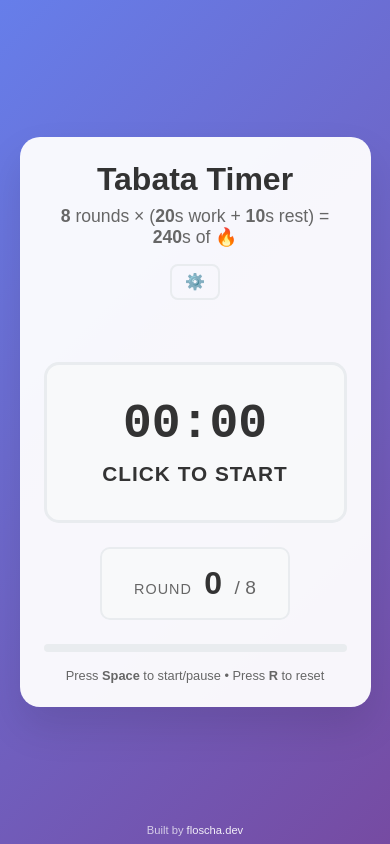
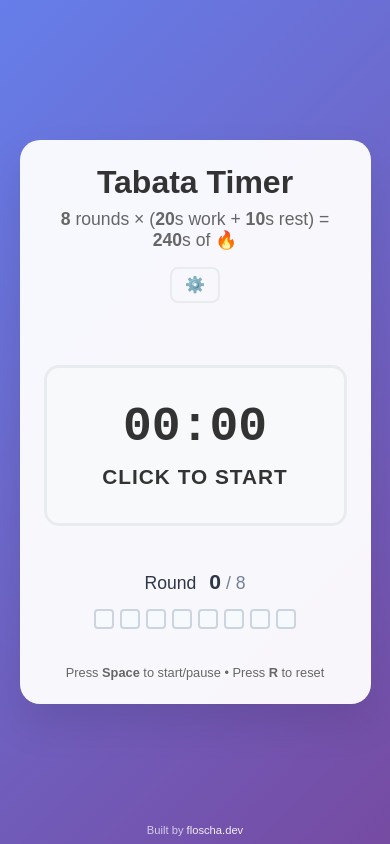
Before and after one commit to floscha/free-tabata, a plain HTML site: page index.html in a window 390 px wide. Drawn offline with Linux system fonts and the light colour scheme.

Commit message:
Rework progress bar

```diff
--- a/index.html
+++ b/index.html
@@ -64,10 +64,9 @@
                     <span class="current-round" id="currentRound">0</span>
                     <span class="total-rounds" id="totalRounds">/ 8</span>
                 </div>
-            </div>
-
-            <div class="progress-bar">
-                <div class="progress-fill" id="progressFill"></div>
+                <div class="round-boxes" id="roundBoxes">
+                    <!-- Round boxes will be generated by JavaScript -->
+                </div>
             </div>
         </main>
     </div>
--- a/script.js
+++ b/script.js
@@ -30,8 +30,8 @@ class TabataTimer {
         this.phaseDisplay = document.getElementById('phaseDisplay');
         this.currentRoundDisplay = document.getElementById('currentRound');
         this.totalRoundsDisplay = document.getElementById('totalRounds');
-        this.progressFill = document.getElementById('progressFill');
         this.timerContainer = document.querySelector('.timer-display');
+        this.roundBoxes = document.getElementById('roundBoxes');
 
         // Settings elements
         this.settingsToggle = document.getElementById('settingsToggle');
@@ -52,6 +52,7 @@ class TabataTimer {
         // Load settings and initialize display
         this.loadSettings();
         this.updateWorkoutInfo();
+        this.generateRoundBoxes();
         this.updateDisplay();
     }
 
@@ -167,6 +168,7 @@ class TabataTimer {
 
         // Update displays
         this.updateWorkoutInfo();
+        this.generateRoundBoxes();
         this.reset(); // Reset timer with new settings
 
         // Hide settings panel
@@ -207,6 +209,51 @@ class TabataTimer {
         setTimeout(() => {
             document.body.removeChild(notification);
         }, 2000);
+    }
+
+    // Generate round progress boxes
+    generateRoundBoxes() {
+        if (!this.roundBoxes) return;
+
+        // Clear existing boxes
+        this.roundBoxes.innerHTML = '';
+
+        // Create boxes for each round
+        for (let i = 1; i <= this.totalRounds; i++) {
+            const box = document.createElement('div');
+            box.className = 'round-box';
+            box.setAttribute('data-round', i);
+            this.roundBoxes.appendChild(box);
+        }
+
+        this.updateRoundBoxes();
+    }
+
+    // Update round boxes visual state
+    updateRoundBoxes() {
+        if (!this.roundBoxes) return;
+
+        const boxes = this.roundBoxes.querySelectorAll('.round-box');
+        const isWorkoutComplete = this.timerContainer.classList.contains('complete');
+
+        boxes.forEach((box, index) => {
+            const roundNumber = index + 1;
+            box.classList.remove('completed', 'current', 'rest');
+
+            if (isWorkoutComplete || roundNumber < this.currentRound) {
+                // Round is completely finished or workout is complete
+                box.classList.add('completed');
+            } else if (roundNumber === this.currentRound && this.currentRound > 0) {
+                // Current round in progress
+                box.classList.add('current');
+
+                // Add rest class if in rest phase
+                if (!this.isWorkPhase && !this.isGetReadyPhase) {
+                    box.classList.add('rest');
+                }
+            }
+            // Otherwise, box remains in default state (upcoming round)
+        });
     }
 
     updateWorkoutInfo() {
@@ -288,6 +335,7 @@ class TabataTimer {
         this.timerContainer.classList.remove('work', 'rest', 'get-ready');
 
         this.updateDisplay();
+        this.updateRoundBoxes();
     }
 
     tick() {
@@ -332,9 +380,6 @@ class TabataTimer {
             this.isWorkPhase = true;
             this.currentTime = this.workTime;
             this.playBeep(); // Single beep for work
-
-            // Animate round completion
-            this.animateRoundComplete();
         }
     }
 
@@ -350,6 +395,9 @@ class TabataTimer {
         this.timeDisplay.textContent = '�';
         this.timerContainer.classList.remove('work', 'rest', 'get-ready');
         this.timerContainer.classList.add('complete');
+
+        // Update round boxes to mark all rounds as completed
+        this.updateRoundBoxes();
 
         // Add confetti animation
         this.createConfetti();
@@ -406,38 +454,15 @@ class TabataTimer {
         // Update round display
         this.currentRoundDisplay.textContent = this.currentRound;
 
-        // Update progress bar
-        this.updateProgressBar();
-    }
-
-    updateProgressBar() {
-        if (!this.isRunning && !this.isPaused) {
-            this.progressFill.style.width = '0%';
-            return;
+        // Apply active class only when round is greater than 0
+        if (this.currentRound > 0) {
+            this.currentRoundDisplay.classList.add('active');
+        } else {
+            this.currentRoundDisplay.classList.remove('active');
         }
 
-        const totalWorkoutTime = this.totalRounds * (this.workTime + this.restTime);
-        const completedRounds = this.currentRound - 1;
-        const completedTime = completedRounds * (this.workTime + this.restTime);
-
-        let currentPhaseTime = 0;
-        if (this.isWorkPhase) {
-            currentPhaseTime = this.workTime - this.currentTime;
-        } else {
-            currentPhaseTime = this.workTime + (this.restTime - this.currentTime);
-        }
-
-        const totalElapsedTime = completedTime + currentPhaseTime;
-        const progressPercent = (totalElapsedTime / totalWorkoutTime) * 100;
-
-        this.progressFill.style.width = `${Math.min(progressPercent, 100)}%`;
-    }
-
-    animateRoundComplete() {
-        this.currentRoundDisplay.parentElement.classList.add('round-complete');
-        setTimeout(() => {
-            this.currentRoundDisplay.parentElement.classList.remove('round-complete');
-        }, 600);
+        // Update round boxes
+        this.updateRoundBoxes();
     }
 
     playBeep(count = 1) {
--- a/styles.css
+++ b/styles.css
@@ -19,8 +19,7 @@ body {
     border-radius: 20px;
     padding: 2rem;
     box-shadow: 0 20px 40px rgba(0, 0, 0, 0.1);
-    max-width: 500px;
-    width: 90%;
+    max-width/* Attribution footer */: 90%;
     text-align: center;
 }
 
@@ -332,35 +331,125 @@ header p {
 }
 
 .round-info {
-    display: flex;
-    justify-content: center;
-    align-items: center;
+    text-align: center;
+    margin: 20px 0;
+    color: rgba(255, 255, 255, 0.9);
 }
 
 .round-counter {
-    background: #f8f9fa;
-    padding: 1rem 2rem;
-    border-radius: 10px;
-    border: 2px solid #e9ecef;
+    font-size: 1.1em;
+    margin-bottom: 15px;
+    color: #2d3748;
 }
 
 .round-counter .label {
-    color: #666;
-    font-size: 0.9rem;
-    text-transform: uppercase;
-    letter-spacing: 1px;
+    margin-right: 8px;
 }
 
-.current-round {
-    font-size: 2rem;
+.round-counter .current-round {
     font-weight: bold;
-    color: #333;
-    margin: 0 0.5rem;
+    font-size: 1.2em;
+    transition: color 0.3s ease;
 }
 
-.total-rounds {
-    font-size: 1.2rem;
-    color: #666;
+.round-counter .current-round.active {
+    color: #2d3748;
+}
+
+.round-counter .total-rounds {
+    color: #718096;
+}
+
+/* Round progress boxes */
+.round-boxes {
+    display: flex;
+    justify-content: center;
+    flex-wrap: wrap;
+    gap: 8px;
+    max-width: 400px;
+    margin: 0 auto;
+}
+
+.round-box {
+    width: 24px;
+    height: 24px;
+    border: 2px solid #cbd5e0;
+    border-radius: 4px;
+    background: #f7fafc;
+    transition: all 0.3s ease;
+    position: relative;
+}
+
+.round-box.completed {
+    background: #4ecdc4;
+    border-color: #44c9a1;
+    box-shadow: 0 0 8px rgba(78, 205, 196, 0.3);
+}
+
+.round-box.current {
+    border-color: #e53e3e;
+    background: #fed7d7;
+    animation: pulse-red-box 1s infinite;
+}
+
+.round-box.current.rest {
+    border-color: #4ecdc4;
+    background: #b2f5ea;
+    animation: pulse-green-box 1s infinite;
+}
+
+@keyframes pulse-red-box {
+    0% {
+        border-color: #e53e3e;
+        background: #fed7d7;
+        box-shadow: 0 0 0 rgba(229, 62, 62, 0.7);
+        transform: scale(1);
+    }
+    50% {
+        border-color: #c53030;
+        background: #fc8181;
+        box-shadow: 0 0 8px rgba(229, 62, 62, 0.4);
+        transform: scale(1.02);
+    }
+    100% {
+        border-color: #e53e3e;
+        background: #fed7d7;
+        box-shadow: 0 0 0 rgba(229, 62, 62, 0.7);
+        transform: scale(1);
+    }
+}
+
+@keyframes pulse-green-box {
+    0% {
+        border-color: #4ecdc4;
+        background: #b2f5ea;
+        box-shadow: 0 0 0 rgba(78, 205, 196, 0.7);
+        transform: scale(1);
+    }
+    50% {
+        border-color: #44c9a1;
+        background: #81e6d9;
+        box-shadow: 0 0 8px rgba(78, 205, 196, 0.4);
+        transform: scale(1.02);
+    }
+    100% {
+        border-color: #4ecdc4;
+        background: #b2f5ea;
+        box-shadow: 0 0 0 rgba(78, 205, 196, 0.7);
+        transform: scale(1);
+    }
+}
+
+@media (max-width: 480px) {
+    .round-boxes {
+        gap: 6px;
+        max-width: 320px;
+    }
+
+    .round-box {
+        width: 20px;
+        height: 20px;
+    }
 }
 
 .progress-bar {
@@ -495,14 +584,3 @@ header p {
         grid-template-columns: 1fr;
     }
 }
-
-/* Animation for round completion */
-.round-complete {
-    animation: roundComplete 0.6s ease;
-}
-
-@keyframes roundComplete {
-    0% { transform: scale(1); }
-    50% { transform: scale(1.1); background: #4caf50; }
-    100% { transform: scale(1); }
-}
```
